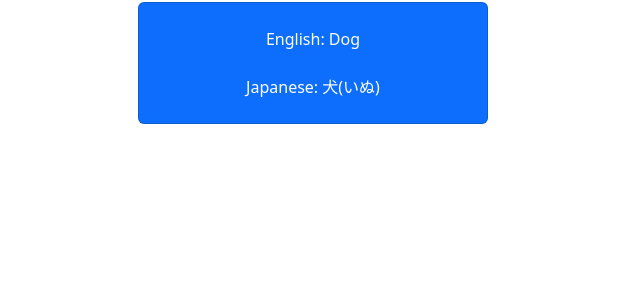
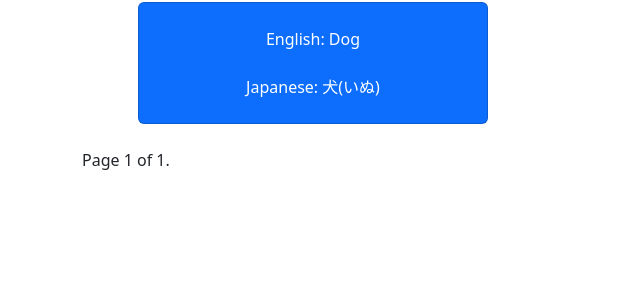
Before and after one commit to Bad-Grandpa/ReadWriteExecute, a Django app: page /learnjapanese/category/1 in a window 1280 px wide. Shown: the part 335-635 px from the top of the page, without its empty margins (0-640 px from the left). Run offline with Django 4.2, Linux system fonts and the light colour scheme; data comes from the database, SQL or seed files in the repository.

Commit message:
Basic pagination added to category template

```diff
--- a/ReadWriteExecute/settings.py
+++ b/ReadWriteExecute/settings.py
@@ -117,6 +117,9 @@ USE_TZ = True
 # https://docs.djangoproject.com/en/4.0/howto/static-files/
 
 STATIC_URL = 'static/'
+STATICFILES_DIRS = [
+    BASE_DIR / "static",
+]
 
 # Default primary key field type
 # https://docs.djangoproject.com/en/4.0/ref/settings/#default-auto-field
--- a/learnjapanese/templates/learnjapanese/category.html
+++ b/learnjapanese/templates/learnjapanese/category.html
@@ -9,13 +9,31 @@
 
 {% if flashcards_by_category %}
     <ul>
-    {% for flashcard in flashcards_by_category %}
+    {% for flashcard in page_obj %}
         <div class="card bg-primary text-white text-center m-4 p-4" style="width:350px">
             English: {{flashcard.english_text}}<br><br>
             Japanese: {{flashcard.japanese_text}}
         </div>
     {% endfor %}
     </ul>
+
+    <div class="pagination">
+        <span class="step-links">
+            {% if page_obj.has_previous %}
+                <a href="?page=1">&laquo; first</a>
+                <a href="?page={{ page_obj.previous_page_number }}">previous</a>
+            {% endif %}
+
+            <span class="current">
+                Page {{ page_obj.number }} of {{ page_obj.paginator.num_pages }}.
+            </span>
+
+            {% if page_obj.has_next %}
+                <a href="?page={{ page_obj.next_page_number }}">next</a>
+                <a href="?page={{ page_obj.paginator.num_pages }}">last &raquo;</a>
+            {% endif %}
+        </span>
+    </div>
 {% else %}
 There are no flashcards for this category
 {% endif %}
--- a/learnjapanese/views.py
+++ b/learnjapanese/views.py
@@ -3,6 +3,7 @@ from django.http import HttpResponse
 from django.views import generic
 from django.shortcuts import render, get_object_or_404
 from .models import Category, FlashCard
+
 
 # Create your views here.
 
@@ -27,6 +28,10 @@ class CategoriesView(generic.ListView):
 class CategoryView(generic.ListView):
     template_name = 'learnjapanese/category.html'
     context_object_name = 'flashcards_by_category'
+    paginate_by = 20
+
+    # default_page = 1
+    # page = request.GET.get('page', default_page)
 
     def get_context_data(self, *, object_list=None, **kwargs):
         context = super().get_context_data(**kwargs)
```
